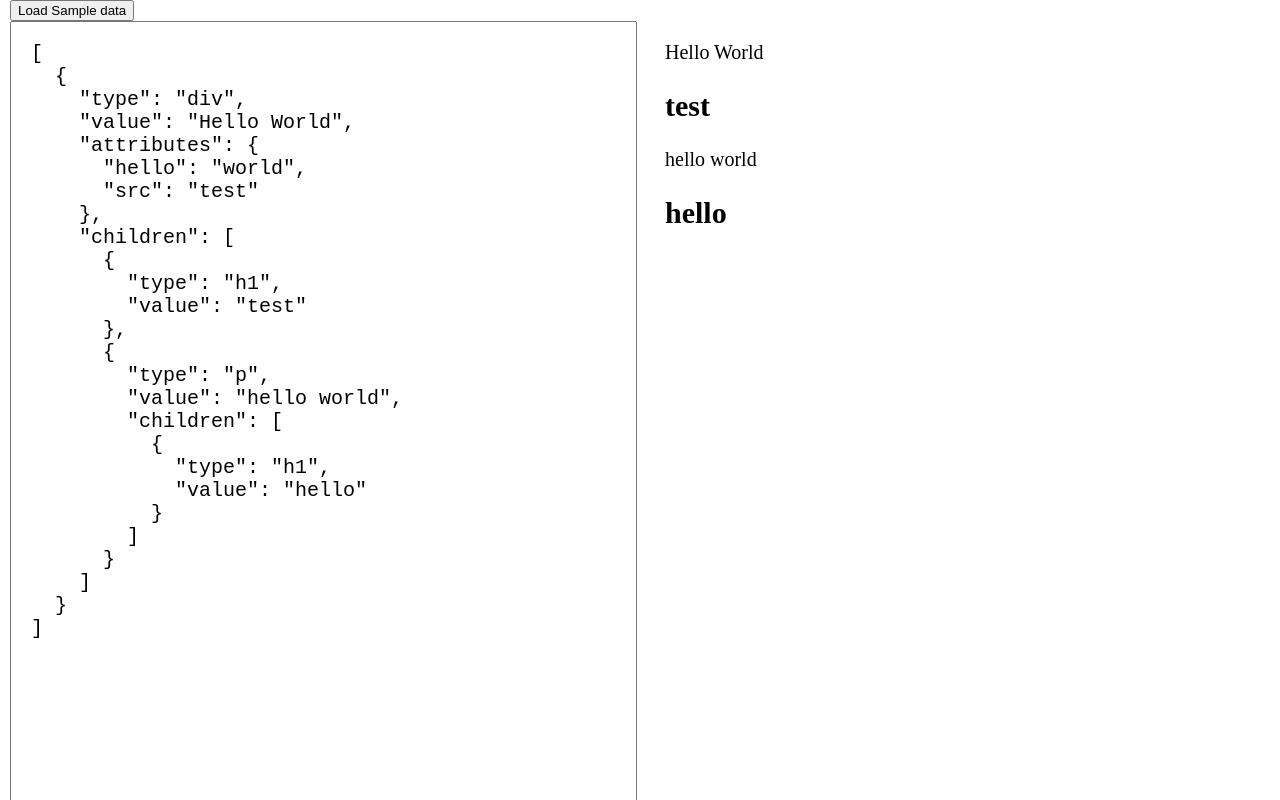
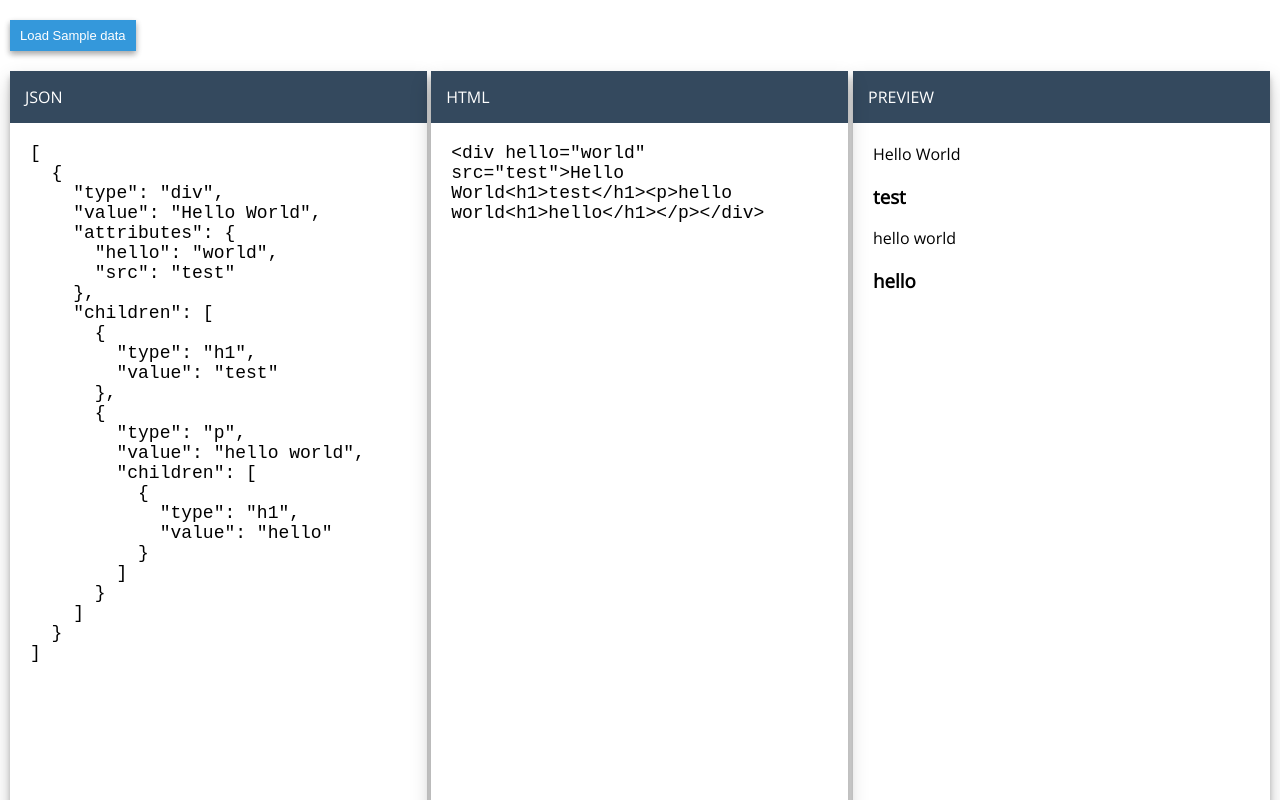
Before and after one commit to MaartenGDev/html-parser, a plain HTML site: page index.html in a window 1280 px wide. Both pictures are taken after a click on the button "Load Sample data". Shown: the top 800 px of the page. Drawn offline with nearby package versions, Linux system fonts and the light colour scheme.

Commit message:
Added editor layout

```diff
--- a/editor.js
+++ b/editor.js
@@ -1,5 +1,9 @@
-const jsonField = document.querySelector('.editor__window--json');
-const htmlField = document.querySelector('.editor__window--html');
+const EDITOR_PANELS = {
+    JSON_PANEL: document.querySelector('.editor__input--json'),
+    HTML_PANEL: document.querySelector('.editor__input--html'),
+    PREVIEW_PANEL: document.querySelector('.editor__content--preview')
+};
+
 
 document.onkeydown = e => {
     const {target} = e;
@@ -16,33 +20,58 @@ document.onkeydown = e => {
 
 };
 
-jsonField.oninput = () => {
-    setHtmlFieldContent(jsonParser(getJsonFieldContent()));
+EDITOR_PANELS.JSON_PANEL.oninput = () => {
+    setHtmlPanelContent(jsonParser(getJsonPanelContent()));
+    setPreviewPanelContent(getHtmlPanelContent());
+};
+
+EDITOR_PANELS.HTML_PANEL.oninput = () => {
+    setPreviewPanelContent(getHtmlPanelContent());
+    setJsonPanelContent(htmlParser(EDITOR_PANELS.PREVIEW_PANEL.children))
 };
 
 document.querySelector('.editor__actions--sample').onclick = e => {
     let json = [
-        {type: 'div', value: 'Hello World', attributes: { hello: 'world', src: 'test' }, children: [
-            { type: 'h1', value: 'test'},
-            { type: 'p', value: 'hello world',
-                children: [{ type: 'h1',value: 'hello' }]}
-            ]
+        {
+            type: 'div', value: 'Hello World', attributes: {hello: 'world', src: 'test'}, children: [
+            {type: 'h1', value: 'test'},
+            {
+                type: 'p', value: 'hello world',
+                children: [{type: 'h1', value: 'hello'}]
+            }
+        ]
         }
     ];
 
 
-    setJsonFieldContent(json);
-    setHtmlFieldContent(jsonParser(json));
+    setJsonPanelContent(json);
+
+    const html = jsonParser(json);
+
+    setHtmlPanelContent(html);
+    setPreviewPanelContent(html);
 };
 
-const getJsonFieldContent = () => {
-    return JSON.parse(jsonField.value);
+const getHtmlPanelContent = () => {
+    return EDITOR_PANELS.HTML_PANEL.value;
 };
 
-const setJsonFieldContent = json => {
-    jsonField.value = JSON.stringify(json, null, 2);
+const getPreviewPanelContent = ()  => {
+    return EDITOR_PANELS.PREVIEW_PANEL.children;
 };
 
-const setHtmlFieldContent = content => {
-    htmlField.innerHTML = content;
+const getJsonPanelContent = () => {
+    return JSON.parse(EDITOR_PANELS.JSON_PANEL.value);
 };
+
+const setJsonPanelContent = json => {
+    EDITOR_PANELS.JSON_PANEL.value = JSON.stringify(json, null, 2);
+};
+
+const setHtmlPanelContent = content => {
+    EDITOR_PANELS.HTML_PANEL.value = content;
+};
+
+const setPreviewPanelContent = content => {
+    EDITOR_PANELS.PREVIEW_PANEL.innerHTML = content;
+};
--- a/index.html
+++ b/index.html
@@ -5,18 +5,37 @@
     <title>Title</title>
 
     <link rel="stylesheet" href="style.css">
+    <link href="https://fonts.googleapis.com/css?family=Open+Sans" rel="stylesheet">
 </head>
 <body>
     <section class="editor">
-        <section class="editor__action">
-            <button class="editor__actions--sample">Load Sample data</button>
+        <section class="editor__actions">
+            <button class="btn editor__actions--sample">Load Sample data</button>
         </section>
-        <textarea class="editor__window editor__window--json"></textarea>
 
-        <div class="editor__window editor__window--html editor__window--right"></div>
+        <section class="editor__window editor__window--json">
+            <section class="panel">
+                <p class="panel__title">JSON</p>
+            </section>
+            <textarea class="editor__input editor__input--json"></textarea>
+        </section>
+
+        <section class="editor__window editor__window--html">
+            <section class="panel">
+                <p class="panel__title">HTML</p>
+            </section>
+            <textarea class="editor__input editor__input--html"></textarea>
+        </section>
+
+        <section class="editor__window editor__window--preview">
+            <section class="panel">
+                <p class="panel__title">PREVIEW</p>
+            </section>
+            <div class="editor__content editor__content--preview"></div>
+        </section>
     </section>
 
-
+    <script src="htmlParser.js"></script>
     <script src="jsonParser.js"></script>
     <script src="editor.js"></script>
 </body>
--- a/jsonParser.js
+++ b/jsonParser.js
@@ -26,7 +26,6 @@ let json = [
 const jsonParser = (elements) => {
     return elements.map(e => {
         const isContainer = e.hasOwnProperty('children');
-
         const {type, value = '', attributes = {}} = e;
 
         if (isContainer) {
--- a/style.css
+++ b/style.css
@@ -1,23 +1,63 @@
 body {
     margin: 0;
     padding: 0;
+    font-family: 'Open Sans', sans-serif;
 }
-
 .editor {
     width: calc(100% - 20px);
     margin: 0 auto;
     height: 100vh;
 }
-
+.editor__actions{
+    padding: 20px 0;
+}
 .editor__window {
     display: inline-block;
-    width: calc(50% - 45px);
+    width: calc((100% / 3) - 3px);
     height: 100%;
     margin: 0;
-    padding: 20px;
-    font-size: 20px;
+    box-shadow: 0 10px 20px rgba(0,0,0,0.19), 0 6px 6px rgba(0,0,0,0.23);;
 }
 
-.editor__window--right{
+.editor__window--right {
     float: right;
 }
+
+.editor__window--preview {
+    float: right;
+}
+
+.editor__input {
+    height: 100%;
+    width: 100%;
+    box-sizing: border-box;
+    padding: 20px;
+    font-size: 18px;
+    border: none;
+}
+
+.editor__content {
+    height: 100%;
+    width: calc(100% - 40px);
+    padding: 20px;
+}
+
+.panel {
+    background-color: #34495e;
+    padding: 10px;
+}
+
+.panel__title {
+    color: white;
+    margin: 0;
+    padding: 5px;
+}
+
+.btn{
+    font-size: 13px;
+    border: none;
+    padding: 8px 10px;
+    box-shadow: 0 3px 6px rgba(0,0,0,0.16), 0 3px 6px rgba(0,0,0,0.23);
+    color: white;
+    background-color: #3498db;
+}
```
Also changed, not shown: README.md.
